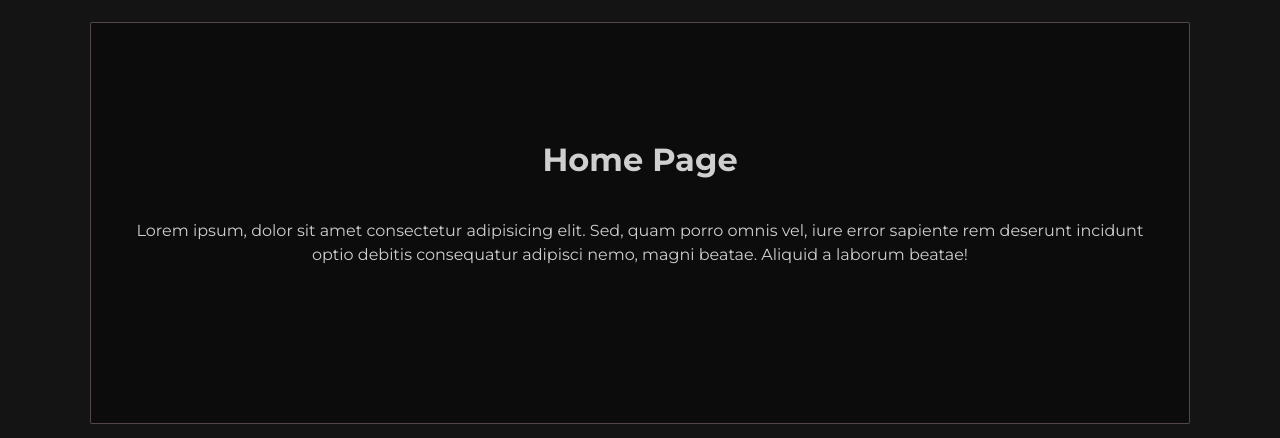
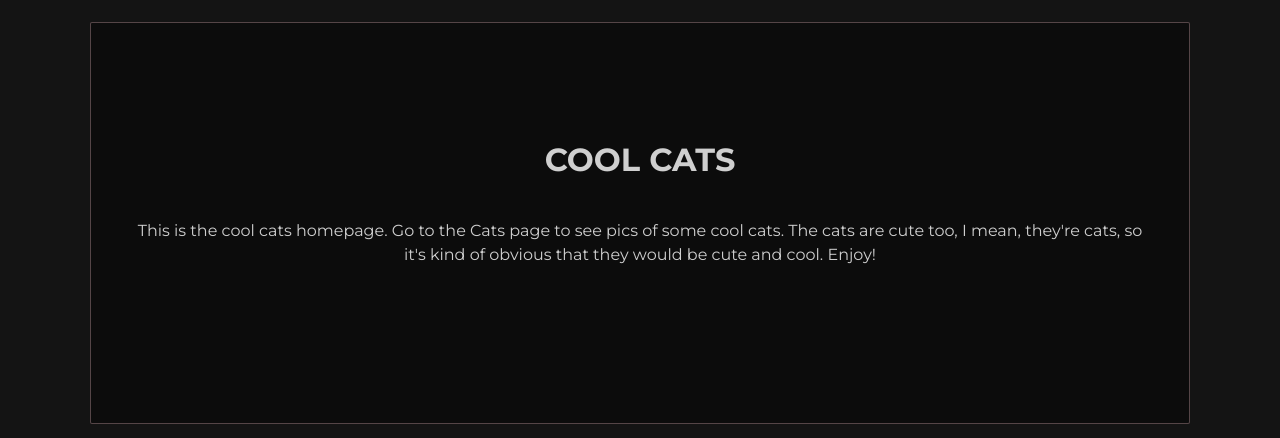
Before and after one commit to gabxyz/cool-cats-gatsby, a Gatsby site: page / in a window 1280 px wide. Shown: the part 112-550 px from the top of the page. Built offline with nearby package versions, Linux system fonts and the light colour scheme; Gatsby itself is replaced by a stand-in of ours.

Commit message:
modified to use the actual content of the home page

```diff
--- a/src/pages/index.js
+++ b/src/pages/index.js
@@ -1,17 +1,18 @@
 import React from "react"
 import Layout from "../components/Layout"
 import * as style from "../styles/home.module.css"
+import { Link } from "gatsby"
 
 export default function Home() {
   return (
     <Layout>
       <div className={style.home}>
-        <h1>Home Page</h1>
+        <h1>COOL CATS</h1>
         <p>
-          Lorem ipsum, dolor sit amet consectetur adipisicing elit. Sed, quam
-          porro omnis vel, iure error sapiente rem deserunt incidunt optio
-          debitis consequatur adipisci nemo, magni beatae. Aliquid a laborum
-          beatae!
+          This is the cool cats homepage. Go to the <Link to="/cats">Cats</Link>{" "}
+          page to see pics of some cool cats. The cats are cute too, I mean,
+          they're cats, so it's kind of obvious that they would be cute and
+          cool. Enjoy!
         </p>
       </div>
     </Layout>
```
